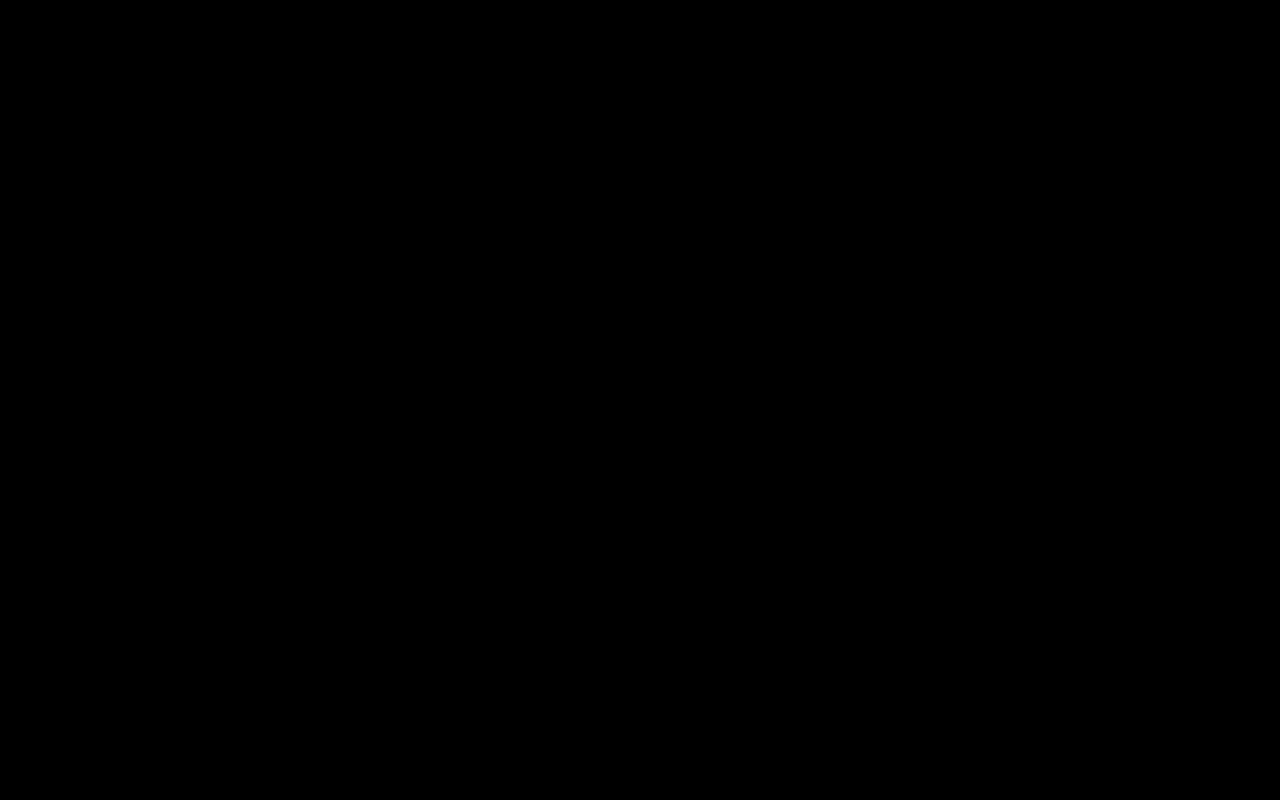
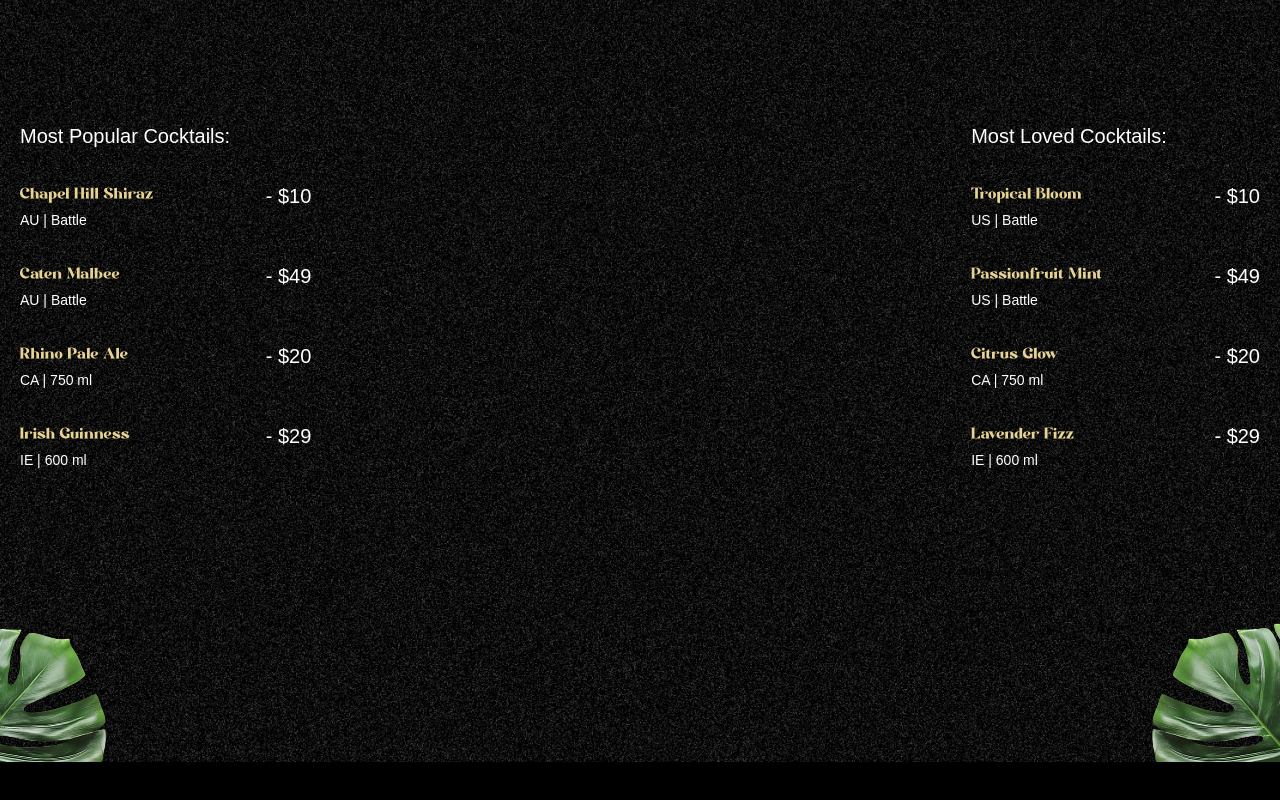
Before and after one commit to Cherillkin/cocktails, a React (Vite) app: page / in a window 1280 px wide. Shown: the part 838-1638 px from the top of the page. Built offline with nearby package versions, Linux system fonts and the light colour scheme; a web font is replaced by a local one.

Commit message:
Implement Cocktails section

```diff
--- a/src/App.jsx
+++ b/src/App.jsx
@@ -1,7 +1,8 @@
 import gsap from "gsap";
 import { ScrollTrigger, SplitText } from "gsap/all";
-import Navbar from "./components/Navbar";
-import Hero from "./components/Hero";
+import Navbar from "./components/Navbar.jsx";
+import Hero from "./components/Hero.jsx";
+import Cocktails from "./components/Cocktails.jsx";
 
 gsap.registerPlugin(ScrollTrigger, SplitText);
 
@@ -10,6 +11,7 @@
     <main>
       <Navbar />
       <Hero />
+      <Cocktails />
     </main>
   );
 };
--- /dev/null
+++ b/src/components/Cocktails.jsx
@@ -0,0 +1,68 @@
+import { useGSAP } from "@gsap/react";
+import { cocktailLists, mockTailLists } from "../../constants";
+import gsap from "gsap/all";
+
+const Cocktails = () => {
+  useGSAP(() => {
+    const parallaxTimeLine = gsap.timeline({
+      scrollTrigger: {
+        trigger: "#cocktails",
+        start: "top 30%",
+        end: "bottom 80%",
+        scrub: true,
+      },
+    });
+    parallaxTimeLine
+      .from("#c-left-leaf", { x: -100, y: 100 })
+      .from("#c-right-leaf", { x: 100, y: 100 });
+  });
+
+  return (
+    <section id="cocktails" className="noisy">
+      <img src="/images/cocktail-left-leaf.png" alt="l-leaf" id="c-left-leaf" />
+      <img
+        src="/images/cocktail-right-leaf.png"
+        alt="r-leaf"
+        id="c-right-leaf"
+      />
+
+      <div className="list">
+        <div className="popular">
+          <h2>Most Popular Cocktails:</h2>
+          <ul>
+            {cocktailLists.map(({ name, country, detail, price }) => (
+              <li key={name}>
+                <div className="md:me-28">
+                  <h3>{name}</h3>
+                  <p>
+                    {country} | {detail}
+                  </p>
+                </div>
+                <span>- {price}</span>
+              </li>
+            ))}
+          </ul>
+        </div>
+
+        <div className="loved">
+          <h2>Most Loved Cocktails:</h2>
+          <ul>
+            {mockTailLists.map(({ name, country, detail, price }) => (
+              <li key={name}>
+                <div className="me-28">
+                  <h3>{name}</h3>
+                  <p>
+                    {country} | {detail}
+                  </p>
+                </div>
+                <span>- {price}</span>
+              </li>
+            ))}
+          </ul>
+        </div>
+      </div>
+    </section>
+  );
+};
+
+export default Cocktails;
```
